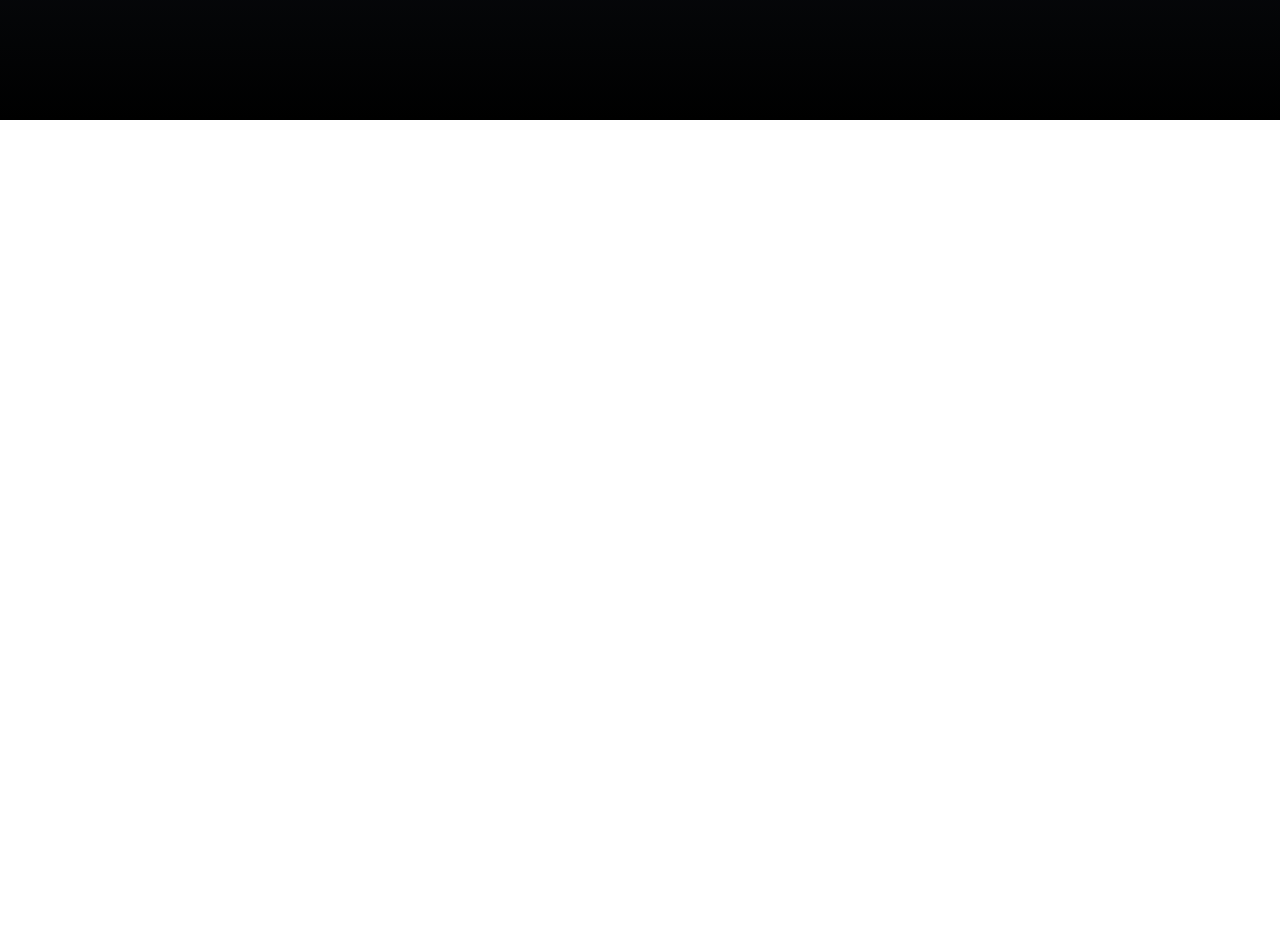
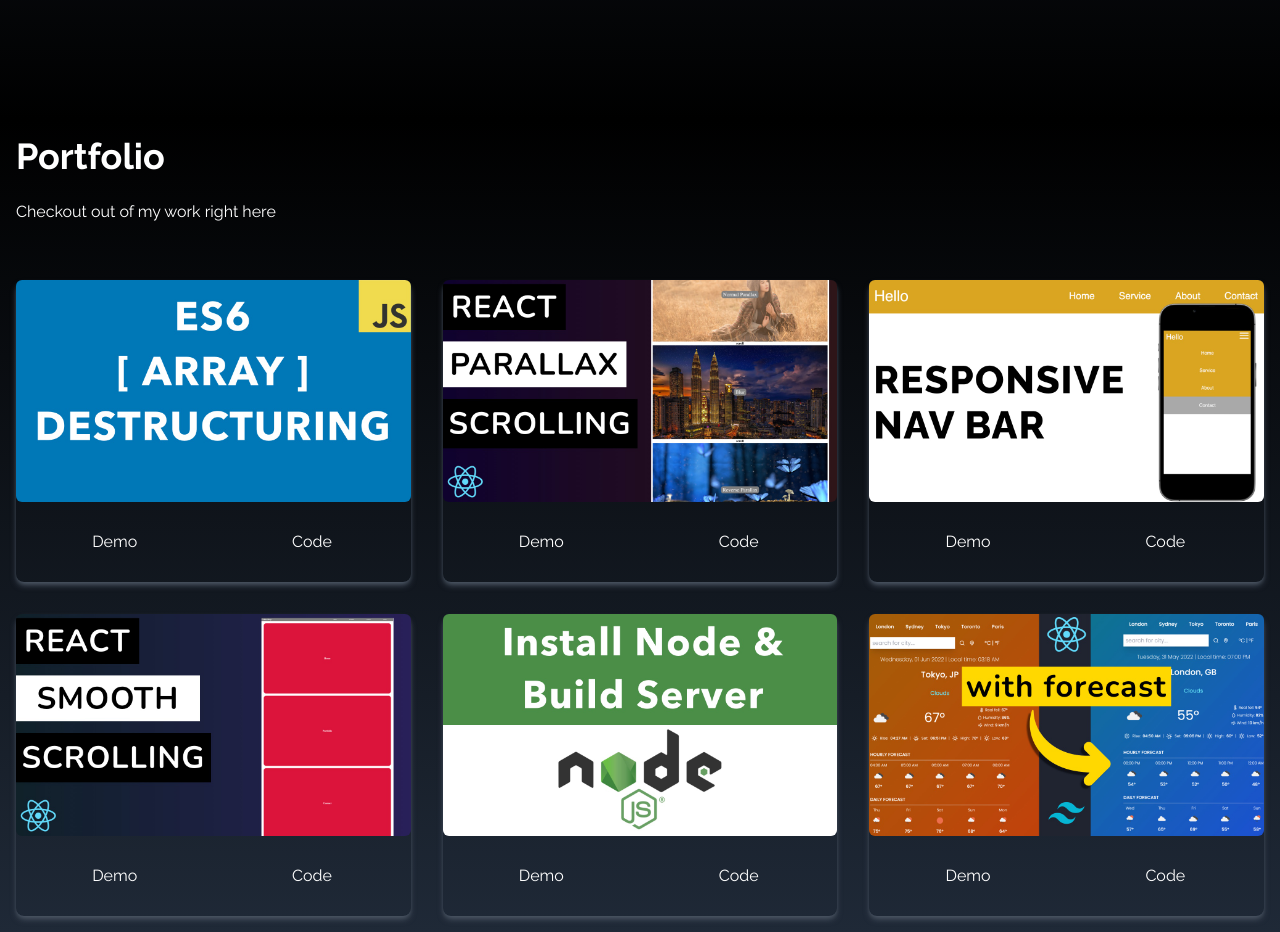
Before and after one commit to morenalcuadrado/portfolioindio, a React (Create React App) app: page / in a window 1280 px wide. Shown: the part 1480-2412 px from the top of the page. Before the commit the page ends 1600 px from the top, so only its background shows below. Built offline with nearby package versions, Linux system fonts and the light colour scheme.

Commit message:
component Portfolio

```diff
--- a/src/App.js
+++ b/src/App.js
@@ -2,6 +2,7 @@
 import NavBar from "./components/NavBar";
 import SocialLinks from "./components/SocialLinks";
 import About from "./components/About";
+import Portfolio from "./components/Portfolio";
 
 function App() {
   return (
@@ -9,6 +10,7 @@
       <NavBar />
       <Home />
       <About />
+      <Portfolio />
       <SocialLinks />
     </div>
   );
--- /dev/null
+++ b/src/components/Portfolio.jsx
@@ -0,0 +1,61 @@
+import React from 'react';
+import arrayDestruct from "../assets/portfolio/arrayDestruct.jpg";
+import installNode from '../assets/portfolio/installNode.jpg';
+import navbar from '../assets/portfolio/navbar.jpg';
+import reactParallax from '../assets/portfolio/reactParallax.jpg';
+import reactSmooth from '../assets/portfolio/reactSmooth.jpg';
+import reactWeather from '../assets/portfolio/reactWeather.jpg';
+
+const Portfolio = () => {
+    const portfolios = [
+        {
+            id: 1,
+            scr: arrayDestruct
+        },
+        {
+            id: 2,
+            scr: reactParallax
+        },
+        {
+            id: 3,
+            scr: navbar
+        },
+        {
+            id: 4,
+            scr: reactSmooth
+        },
+        {
+            id: 5,
+            scr: installNode
+        },
+        {
+            id: 6,
+            scr: reactWeather
+        },
+    ]
+    return (
+        <div name='portfolio' className='bg-gradient-to-b from-black to-gray-800 w-full text-white md-h-screen'>
+            <div className='max-w-scren-lg p-4 mx-auto flex flex-col justify-center w-full h-full'>
+                <div className='pb-8'>
+                    <p className='text-4xl font-bold'>Portfolio</p>
+                    <p className='py-6'>Checkout out of my work right here</p>
+                </div>
+
+                <div className='grid sm:grid-cols-2 md:grid-cols-3 gap-8 px-12 sm:px-0'>
+                {
+                    portfolios.map(({id, scr}) => (
+                        <div key={id} className='shadow-md shadow-gray-600 rounded-lg'>
+                            <img src={scr} alt="" className='rounded-md duration-200 hover:scale-105'/>
+                            <div className='flex items justify-center'>
+                                <button className='w-1/2 px-6 py-3 m-4 duraton-200 hover:scale-105'>Demo</button>
+                                <button className='w-1/2 px-6 py-3 m-4 duraton-200 hover:scale-105'>Code</button>
+                            </div>
+                        </div>
+                    ))}
+                </div>
+            </div>
+        </div>
+    );
+};
+// Quedamos min 1:23:10
+export default Portfolio;
```
